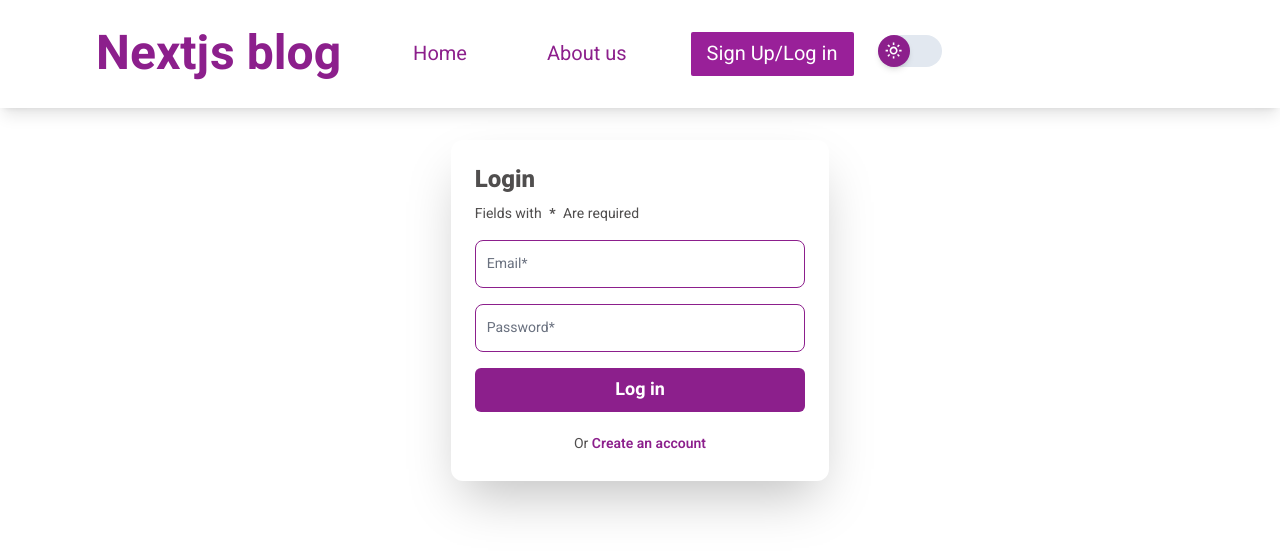
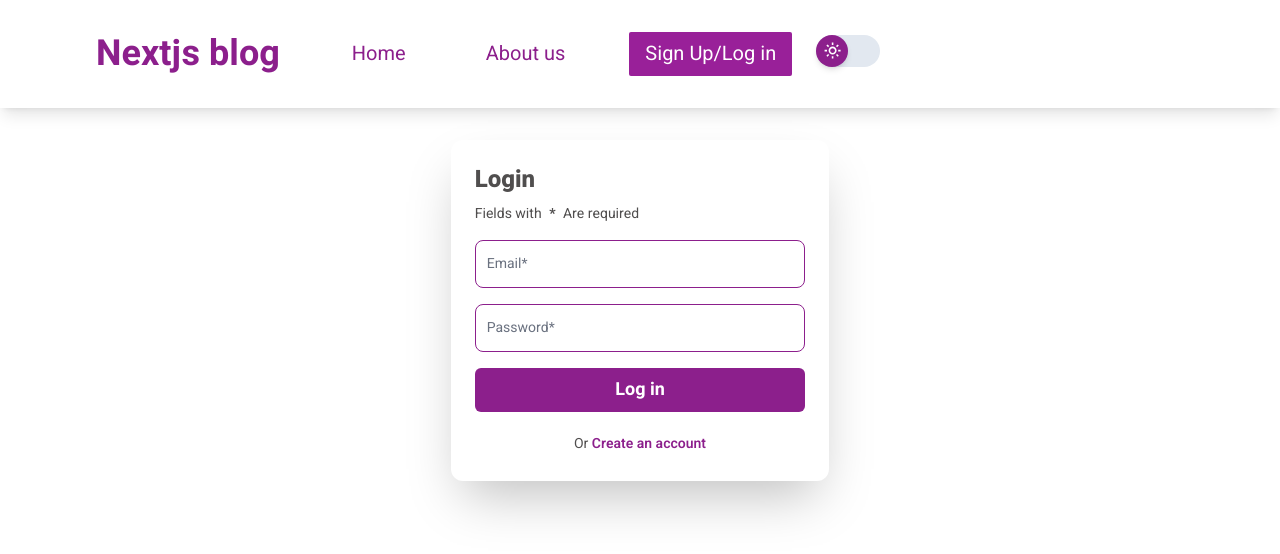
Before and after one commit to hamedtahmasebi/personal-blog, a Next.js app: page /auth in a window 1280 px wide. Shown: the top 554 px of the page. Built offline with nearby package versions, Linux system fonts and the light colour scheme.

Commit message:
Posts / Remove text-5xl classes to reduce heading sizes

```diff
--- a/components/home-page/menu.tsx
+++ b/components/home-page/menu.tsx
@@ -32,7 +32,7 @@ export const Menu: React.FC<Props> = ({ routes, close }) => {
                  md:flex-row px-5 py-6 md:px-24 md:h-auto w-3/4 md:w-full absolute md:relative
                  text-primary-400 text-primary-main  dark:text-primaryDark-main font-bold`}
             >
-                <h1 className="text-5xl font-bold my-auto">Nextjs blog</h1>
+                <h1 className="text-4xl font-bold my-auto">Nextjs blog</h1>
 
                 <ul className="flex flex-col md:flex-row md:justify-center md:items-center mt-4 md:mt-0 md:ml-8 h-full list-none">
                     {routes.map((route, index) => (
--- a/pages/posts/[id].tsx
+++ b/pages/posts/[id].tsx
@@ -76,7 +76,7 @@ export const contentDestructureAlgo = (node: TContent, index: number) => {
     if (node.content) {
         switch (node.nodeType.toLowerCase()) {
             case "heading-1":
-                return <h1 className="text-5xl my-1">{reRunFunctionOneLayerDeeper(node)}</h1>;
+                return <h1 className="my-1">{reRunFunctionOneLayerDeeper(node)}</h1>;
             case "heading-2":
                 return <h2 className="mt-2">{reRunFunctionOneLayerDeeper(node)}</h2>;
             case "heading-3":
@@ -118,7 +118,7 @@ export const Post = ({ blogPostData }: { blogPostData: BlogPost }) => {
     return (
         <div className="flex w-full justify-center mt-12">
             <div className="flex flex-col w-full md:w-2/3 lg:w-1/2 px-8">
-                <h1 className="font-extrabold md:text-5xl text-primary-main dark:text-primaryDark-main">
+                <h1 className="font-extrabold md:text-4xl text-primary-main dark:text-primaryDark-main">
                     {title}
                 </h1>
                 <article className="mt-6">{reactElementsArr.map((el: ReactElement) => el)}</article>
```
